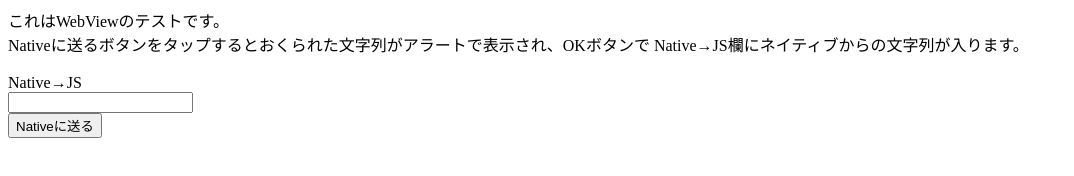
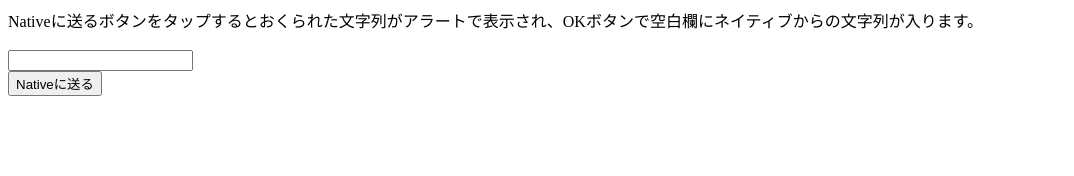
Before and after one commit to yukofukayastudiofoxy/jstest, a plain HTML site: page index.html in a window 1280 px wide. Shown: the whole page, without its empty margins (0-1074 px from the left). Drawn offline with Linux system fonts and the light colour scheme.

Commit message:
Add files via upload

```diff
--- a/index.html
+++ b/index.html
@@ -2,10 +2,9 @@
 <head></head>
 <meta name="viewport" content="width=device-width, initial-scale=1.0>
 <body>
-    <div style="font-size:16px">これはWebViewのテストです。<br>Nativeに送るボタンをタップするとおくられた文字列がアラートで表示され、OKボタンで Native→JS欄にネイティブからの文字列が入ります。
+    <div style="font-size:16px">Nativeに送るボタンをタップするとおくられた文字列がアラートで表示され、OKボタンで空白欄にネイティブからの文字列が入ります。
     </div>
     </br>
-    <div style="font-size:16px">Native→JS</div>
     <input id="asynchronusResult" type="text" width="100%">
     </br>
     <input type="button" value="Nativeに送る" onClick="showAndroidToast('Hello WevToNatice!')" />
```
